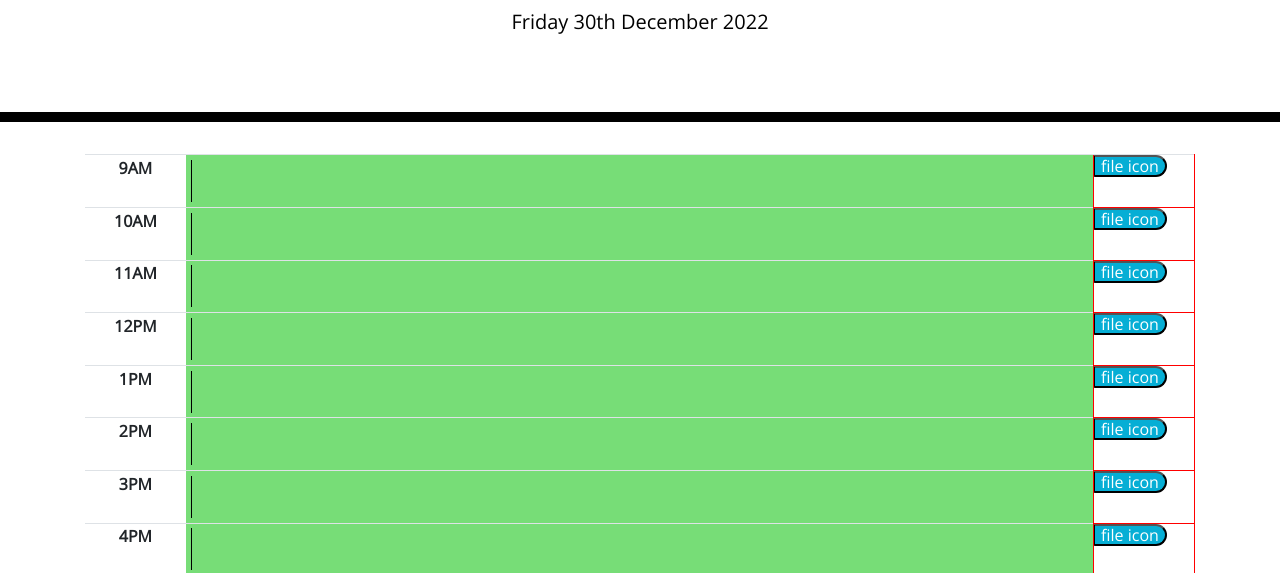
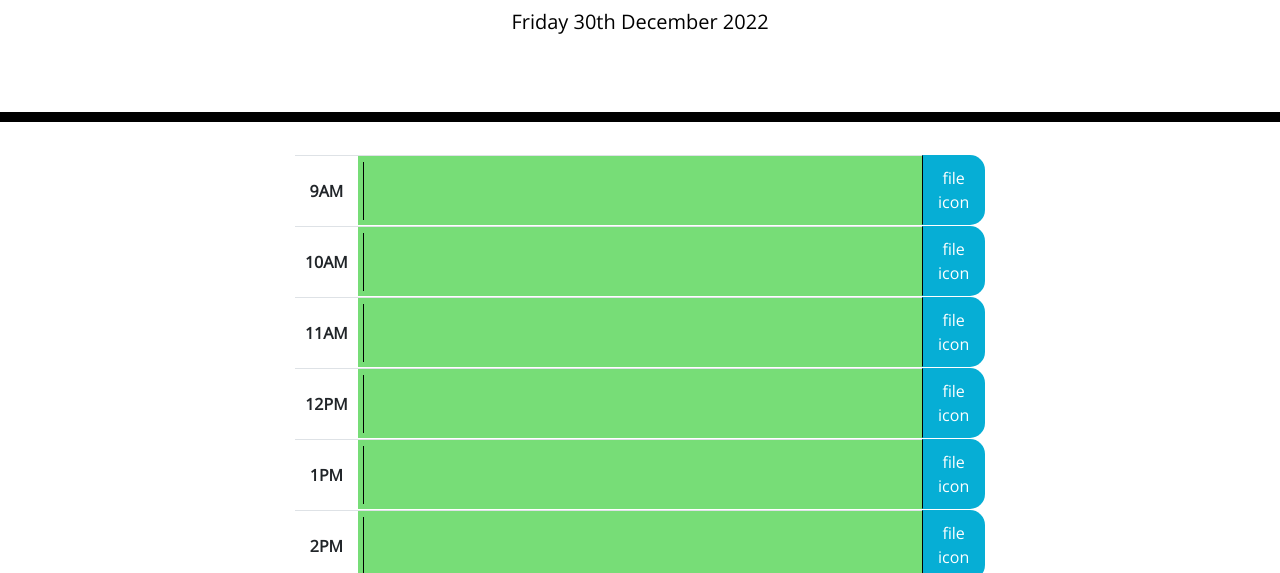
Before and after one commit to QuantumK9/workday-scheduler, a plain HTML site: page index.html in a window 1280 px wide. Shown: the part 182-755 px from the top of the page. Drawn offline with nearby package versions, Linux system fonts and the light colour scheme.

Commit message:
complete styles

```diff
--- a/assets/css/style.css
+++ b/assets/css/style.css
@@ -2,37 +2,14 @@ body {
   font-family: 'Open Sans', sans-serif;
   font-size: 16px;
   line-height: 1;
+
 }
 
-textarea {
-  background: transparent;
-  border: none;
-  resize: none;
-  color: #000000;
-  border-left: 1px solid black;
-  padding: 10px;
-}
-.text-area {
-  background: transparent;
-  border: none;
-  resize: none;
-  color: #000000;
-  border-left: 1px solid black;
-  padding: 10px;
-  /* custom */
-  width: 100%;
-  /* margin: 0 auto; */
-}
-
-.text-area:focus {
-  outline: none;
-}
-/* custom button reset styles */
-.button {
-  padding: 0 !important;
-  margin: 0 !important;
-
-  border: 1px solid red;
+table {
+  border-collapse: separate;
+  border-spacing: 0 1px;
+  max-width:690px;
+  margin: 0 auto;
 }
 
 .jumbotron {
@@ -49,19 +26,20 @@ textarea {
 
 .time-block {
   text-align: center;
-  border-radius: 15px;
 }
 
-.row {
-  white-space: pre-wrap;
-  height: 80px;
-  border-top: 1px solid white;
+.text-area {
+  background: transparent;
+  border: none;
+  resize: none;
+  color: #000000;
+  border-left: 1px solid black;
+  padding: 18px;
+  width: 100%;
 }
 
-.hour {
-  background-color: #ffffff;
-  color: #000000;
-  border-top: 1px dashed #000000;
+.text-area:focus {
+  outline: none;
 }
 
 .past {
@@ -79,13 +57,21 @@ textarea {
   color: white;
 }
 
+/* for td .button - override bootstrap */
+.button {
+  padding: 0 !important;
+  border: none !important;
+}
+
 .saveBtn {
   border-left: 1px solid black;
   border-top-right-radius: 15px;
   border-bottom-right-radius: 15px;
+  border-top-left-radius: 0;
+  border-bottom-left-radius: 0;
   background-color: #06aed5;
   color: white;
-
+  padding: 10px;
 }
 
 .saveBtn i:hover {
--- a/assets/js/script.js
+++ b/assets/js/script.js
@@ -73,6 +73,7 @@ $("document").ready(function () {
 // event listener on all save buttons
 $(document).on("click", ".saveBtn", function (ev) {
   ev.preventDefault();
+  console.log("button clicked");
   var formInput = $(this)[0].form.childNodes[1].value.trim();
   var inputId = parseInt($(this).attr("data-id"));
   addInputToEvents(formInput, inputId);
--- a/index.html
+++ b/index.html
@@ -31,12 +31,12 @@
     <div class="container">
       <!-- Timeblocks go here -->
 
-      <table class="table table-hover table-sm">
+      <table class="table table-sm">
         <thead></thead>
         <tbody>
           <tr>
-            <th scope="row" class="col-1 time-block">9AM</th>
-            <td class="col-9 input-table-data" data-time="9">
+            <th class="col-1 time-block align-middle">9AM</th>
+            <td class="col-9 input-table-data align-middle" data-time="9">
               <form action="" id="form-0">
                 <input
                   type="text"
@@ -51,7 +51,7 @@
             <td class="col-1 button">
               <button
                 type="submit"
-                class="saveBtn"
+                class="saveBtn btn btn-block"
                 data-id="0"
                 data-time="9"
                 form="form-0"
@@ -61,8 +61,8 @@
             </td>
           </tr>
           <tr>
-            <th scope="row" class="col-1 time-block">10AM</th>
-            <td class="col-9 input-table-data" data-time="10">
+            <th scope="row" class="col-1 time-block align-middle">10AM</th>
+            <td class="col-9 input-table-data align-middle" data-time="10">
               <form action="" id="form-1">
                 <input
                   type="text"
@@ -77,7 +77,7 @@
             <td class="col-1 button">
               <button
                 type="submit"
-                class="saveBtn"
+                class="saveBtn btn btn-block"
                 data-id="1"
                 data-time="10"
                 form="form-1"
@@ -87,8 +87,8 @@
             </td>
           </tr>
           <tr>
-            <th scope="row" class="col-1 time-block">11AM</th>
-            <td class="col-9 input-table-data" data-time="11">
+            <th scope="row" class="col-1 time-block align-middle">11AM</th>
+            <td class="col-9 input-table-data align-middle" data-time="11">
               <form action="" id="form-2">
                 <input
                   type="text"
@@ -103,7 +103,7 @@
             <td class="col-1 button">
               <button
                 type="submit"
-                class="saveBtn"
+                class="saveBtn btn btn-block"
                 data-id="2"
                 data-time="11"
                 form="form-2"
@@ -113,8 +113,8 @@
             </td>
           </tr>
           <tr>
-            <th scope="row" class="col-1 time-block">12PM</th>
-            <td class="col-9 input-table-data" data-time="12">
+            <th scope="row" class="col-1 time-block align-middle">12PM</th>
+            <td class="col-9 input-table-data align-middle" data-time="12">
               <form action="" id="form-3">
                 <input
                   type="text"
@@ -129,7 +129,7 @@
             <td class="col-1 button">
               <button
                 type="submit"
-                class="saveBtn"
+                class="saveBtn btn btn-block"
                 data-id="3"
                 data-time="12"
                 form="form-3"
@@ -139,8 +139,8 @@
             </td>
           </tr>
           <tr>
-            <th scope="row" class="col-1 time-block">1PM</th>
-            <td class="col-9 input-table-data" data-time="13">
+            <th scope="row" class="col-1 time-block align-middle">1PM</th>
+            <td class="col-9 input-table-data align-middle" data-time="13">
               <form action="" id="form-4">
                 <input
                   type="text"
@@ -155,7 +155,7 @@
             <td class="col-1 button">
               <button
                 type="submit"
-                class="saveBtn"
+                class="saveBtn btn btn-block"
                 data-id="4"
                 data-time="13"
                 form="form-4"
@@ -165,8 +165,8 @@
             </td>
           </tr>
           <tr>
-            <th scope="row" class="col-1 time-block">2PM</th>
-            <td class="col-9 input-table-data" data-time="14">
+            <th scope="row" class="col-1 time-block align-middle">2PM</th>
+            <td class="col-9 input-table-data align-middle" data-time="14">
               <form action="" id="form-5">
                 <input
                   type="text"
@@ -181,7 +181,7 @@
             <td class="col-1 button">
               <button
                 type="submit"
-                class="saveBtn"
+                class="saveBtn btn btn-block"
                 data-id="5"
                 data-time="14"
                 form="form-5"
@@ -191,8 +191,8 @@
             </td>
           </tr>
           <tr>
-            <th scope="row" class="col-1 time-block">3PM</th>
-            <td class="col-9 input-table-data" data-time="15">
+            <th scope="row" class="col-1 time-block align-middle">3PM</th>
+            <td class="col-9 input-table-data align-middle" data-time="15">
               <form action="" id="form-6">
                 <input
                   type="text"
@@ -207,7 +207,7 @@
             <td class="col-1 button">
               <button
                 type="submit"
-                class="saveBtn"
+                class="saveBtn btn btn-block"
                 data-id="6"
                 data-time="15"
                 form="form-6"
@@ -217,8 +217,8 @@
             </td>
           </tr>
           <tr>
-            <th scope="row" class="col-1 time-block">4PM</th>
-            <td class="col-9 input-table-data" data-time="16">
+            <th scope="row" class="col-1 time-block align-middle">4PM</th>
+            <td class="col-9 input-table-data align-middle" data-time="16">
               <form action="" id="form-7">
                 <input
                   type="text"
@@ -233,7 +233,7 @@
             <td class="col-1 button">
               <button
                 type="submit"
-                class="saveBtn"
+                class="saveBtn btn btn-block"
                 data-id="7"
                 data-time="16"
                 form="form-7"
@@ -243,8 +243,8 @@
             </td>
           </tr>
           <tr>
-            <th scope="row" class="col-1 time-block">5PM</th>
-            <td class="col-9 input-table-data" data-time="17">
+            <th scope="row" class="col-1 time-block align-middle">5PM</th>
+            <td class="col-9 input-table-data align-middle" data-time="17">
               <form action="" id="form-8">
                 <input
                   type="text"
@@ -259,7 +259,7 @@
             <td class="col-1 button">
               <button
                 type="submit"
-                class="saveBtn"
+                class="saveBtn btn btn-block"
                 data-id="8"
                 data-time="17"
                 form="form-8"
```
